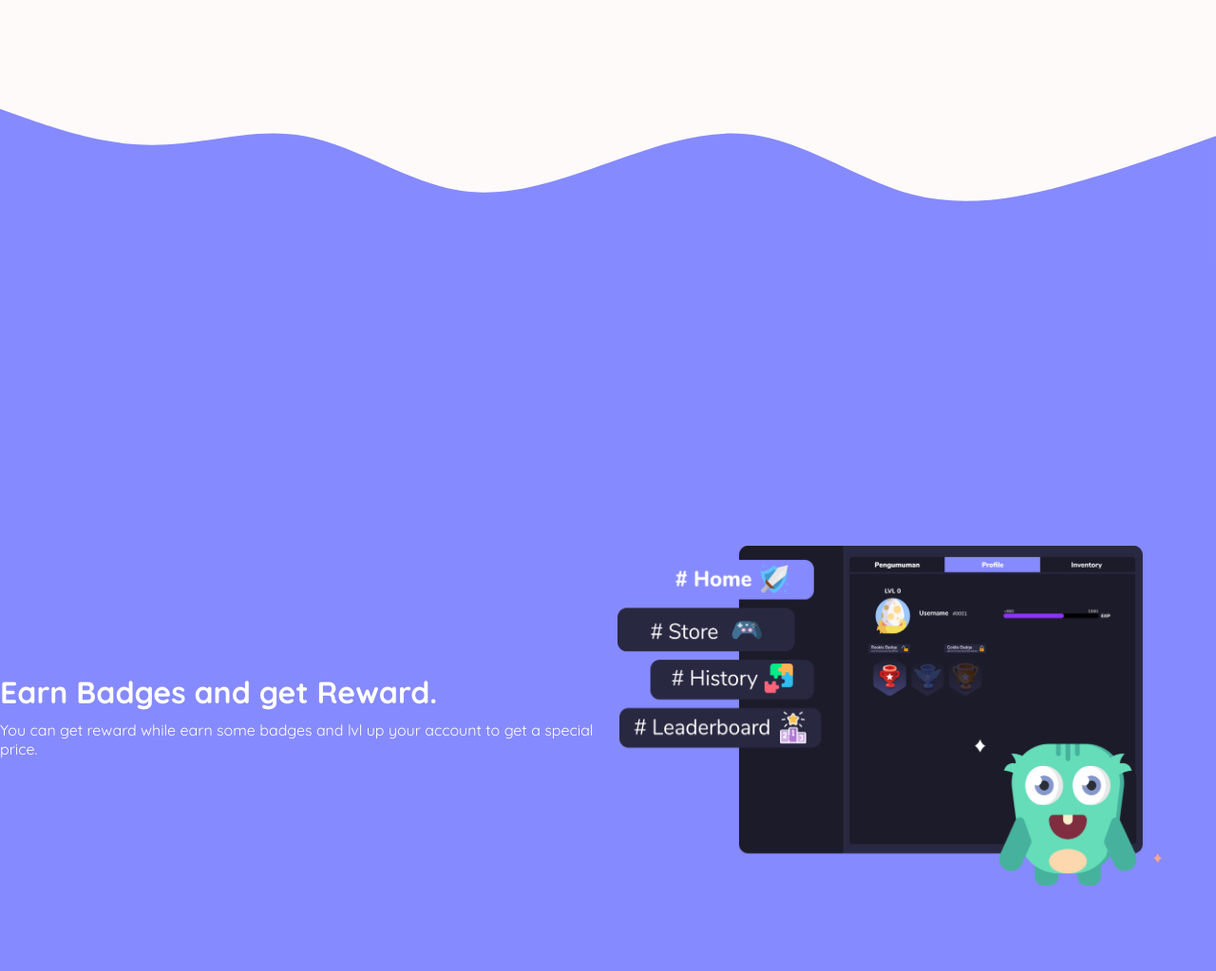
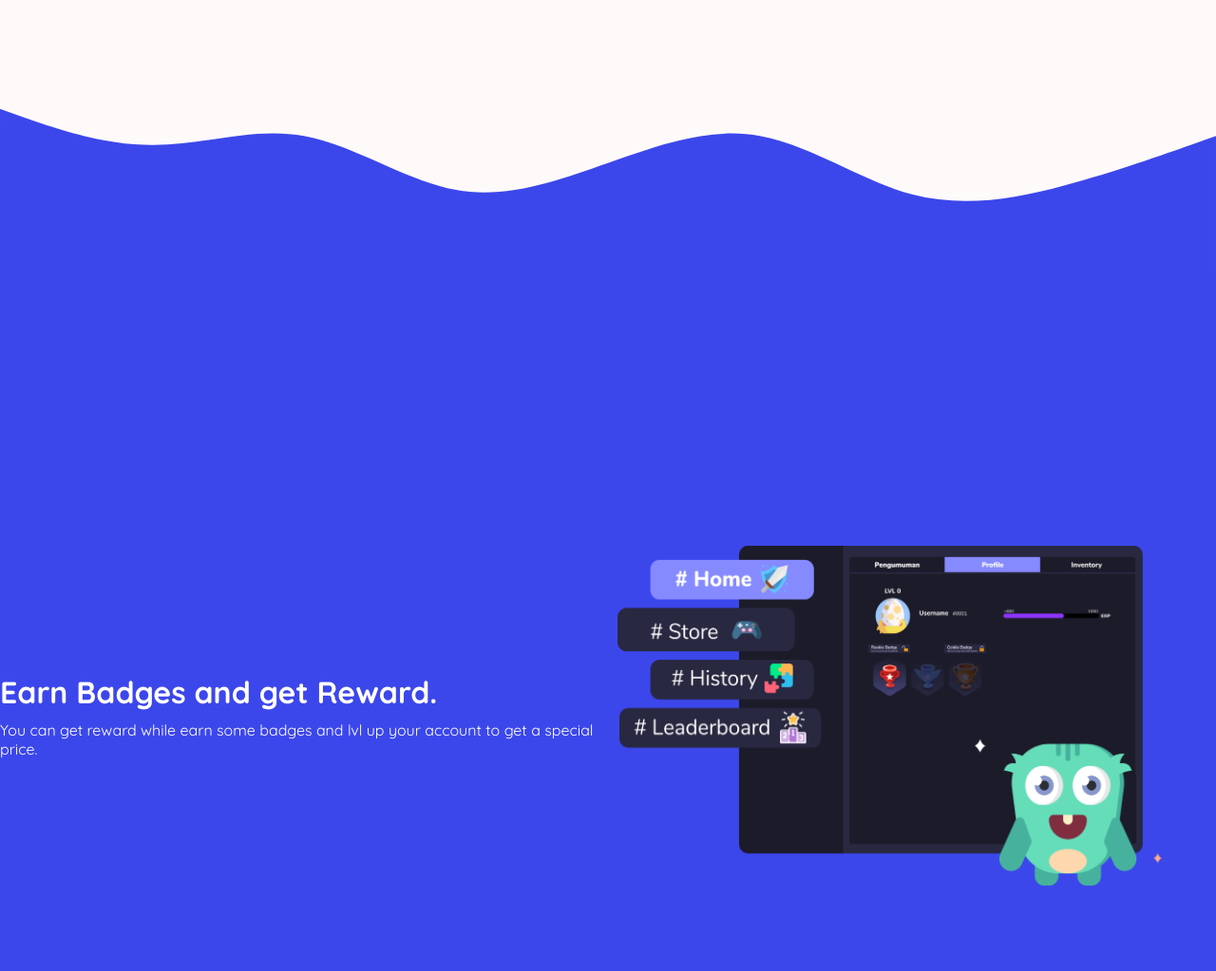
Before and after one commit to codarel/codarel.github.io, a PHP site: page / in a window 1280 px wide. Shown: the part 1377-2400 px from the top of the page at 95% size. Run offline with PHP 8.4, Linux system fonts and the light colour scheme.

Commit message:
no message

```diff
--- a/css/index.css
+++ b/css/index.css
@@ -354,7 +354,7 @@ justify-content: center;
 /* Content 2 Styling Section */
 
 .content3{
-  background-color: #868AFF;
+  background-color: #3C47EB;
   padding: 5rem 0;
 }
 
--- a/index.html
+++ b/index.html
@@ -64,7 +64,7 @@
 
     <div class="curve">
         <svg xmlns="http://www.w3.org/2000/svg" viewBox="0 0 1440 320">
-            <path fill="#868AFF" fill-opacity="1" d="M0,128L30,138.7C60,149,120,171,180,170.7C240,171,300,149,360,160C420,171,480,213,540,224C600,235,660,213,720,192C780,171,840,149,900,160C960,171,1020,213,1080,229.3C1140,245,1200,235,1260,218.7C1320,203,1380,181,1410,170.7L1440,160L1440,320L1410,320C1380,320,1320,320,1260,320C1200,320,1140,320,1080,320C1020,320,960,320,900,320C840,320,780,320,720,320C660,320,600,320,540,320C480,320,420,320,360,320C300,320,240,320,180,320C120,320,60,320,30,320L0,320Z"></path>
+            <path fill="#3C47EB" fill-opacity="1" d="M0,128L30,138.7C60,149,120,171,180,170.7C240,171,300,149,360,160C420,171,480,213,540,224C600,235,660,213,720,192C780,171,840,149,900,160C960,171,1020,213,1080,229.3C1140,245,1200,235,1260,218.7C1320,203,1380,181,1410,170.7L1440,160L1440,320L1410,320C1380,320,1320,320,1260,320C1200,320,1140,320,1080,320C1020,320,960,320,900,320C840,320,780,320,720,320C660,320,600,320,540,320C480,320,420,320,360,320C300,320,240,320,180,320C120,320,60,320,30,320L0,320Z"></path>
           </svg>
     </div>
 
```
